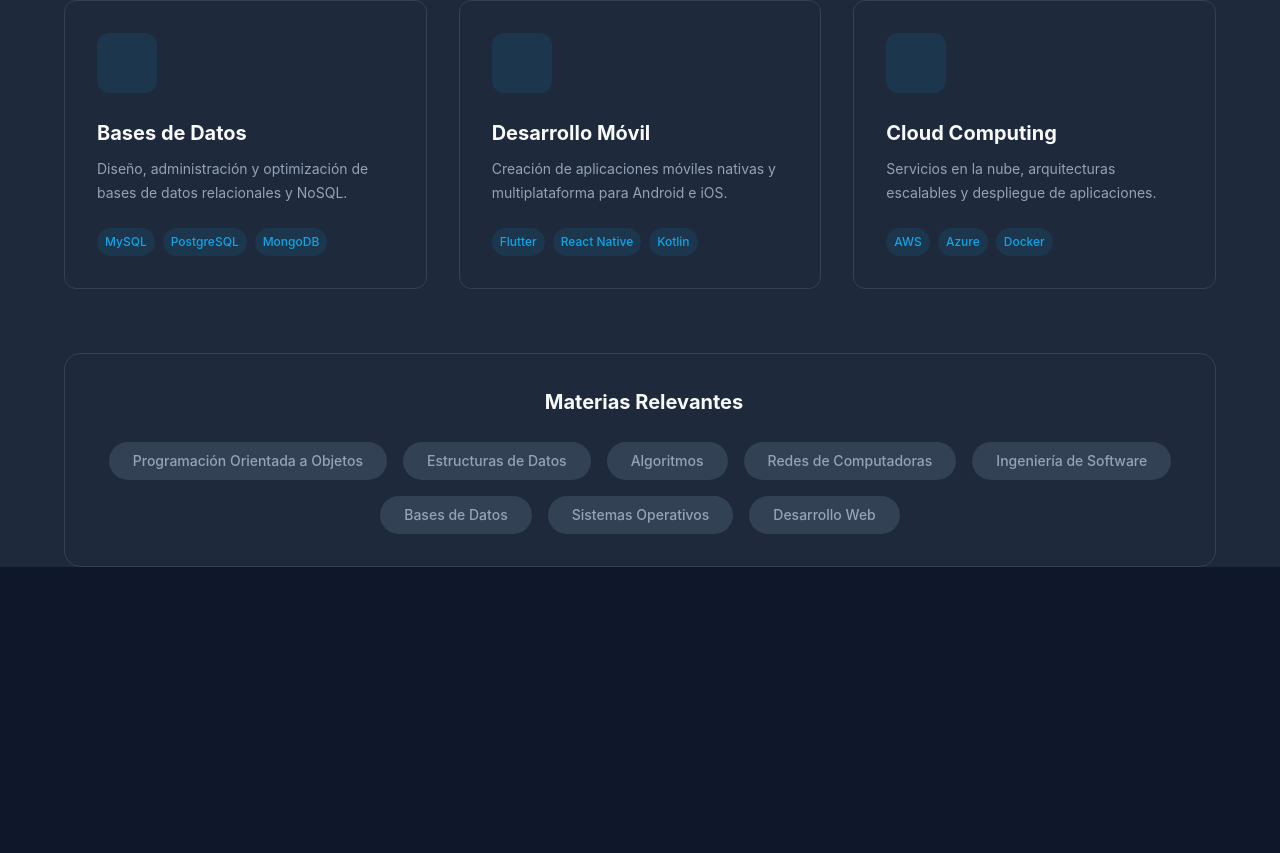
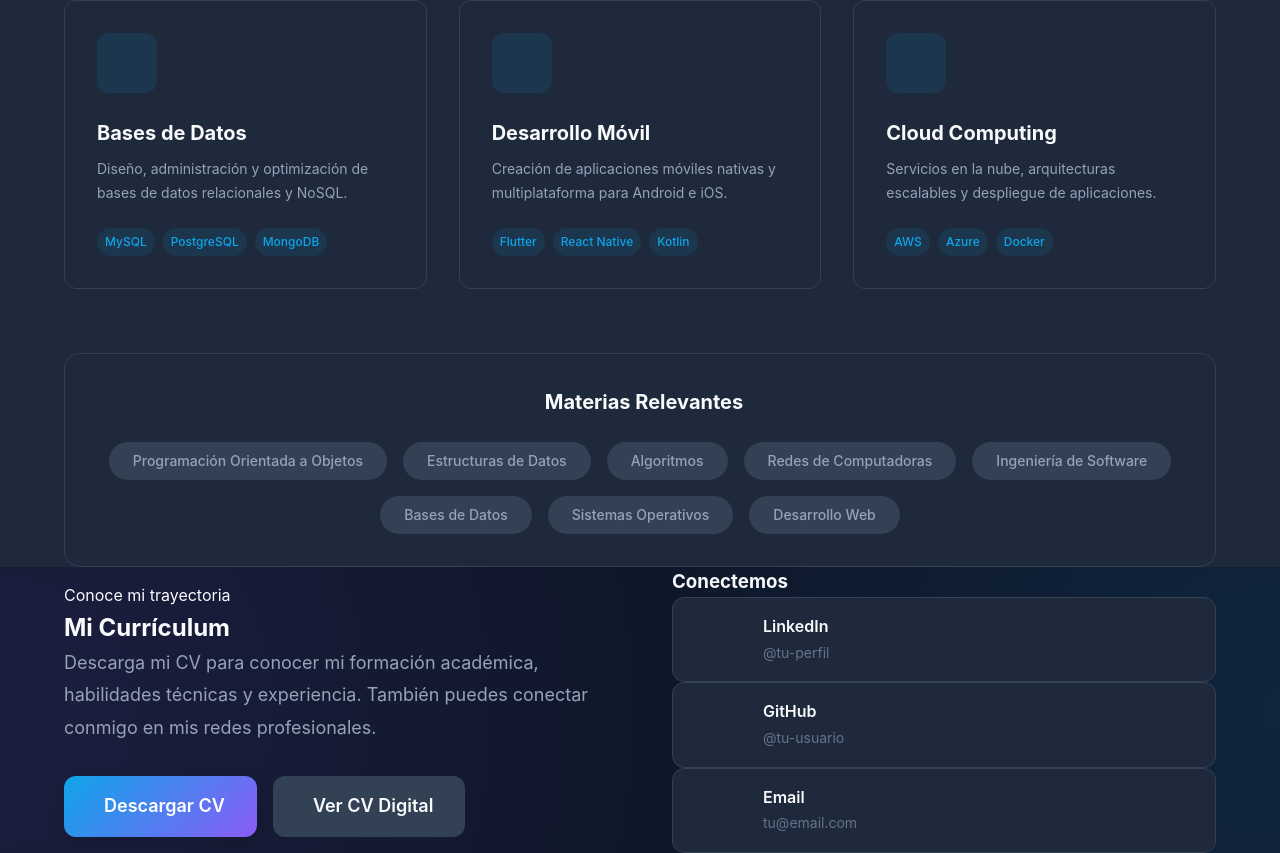
Before and after one commit to TheArtico05/Lab6_MorenoViguerasArturoTadeo, a Next.js app in the folder portafolio/: page / in a window 1280 px wide. Shown: the part 828-1681 px from the top of the page. Before the commit the page ends 1395 px from the top, so only its background shows below. Built offline with nearby package versions, Linux system fonts and the light colour scheme.

Commit message:
Creacion del apartado del CV

```diff
--- /dev/null
+++ b/portafolio/app/Components/CV/CV.module.css
@@ -0,0 +1,125 @@
+/* ========== CV SECTION ========== */
+.cv {
+    background: var(--color-bg-primary);
+    position: relative;
+}
+
+.cv::before {
+    content: '';
+    position: absolute;
+    top: 0;
+    left: 0;
+    right: 0;
+    bottom: 0;
+    background:
+        radial-gradient(circle at 0% 50%, rgba(139, 92, 246, 0.1) 0%, transparent 50%),
+        radial-gradient(circle at 100% 50%, rgba(14, 165, 233, 0.1) 0%, transparent 50%);
+    pointer-events: none;
+}
+
+.cv__content {
+    display: grid;
+    grid-template-columns: 1fr 1fr;
+    gap: var(--spacing-3xl);
+    align-items: center;
+    position: relative;
+    z-index: 1;
+}
+
+.cv__description {
+    font-size: var(--font-size-lg);
+    color: var(--color-text-secondary);
+    margin-bottom: var(--spacing-xl);
+    line-height: 1.8;
+}
+
+.cv__buttons {
+    display: flex;
+    gap: var(--spacing-md);
+    flex-wrap: wrap;
+}
+
+.cv__social-title {
+    font-size: var(--font-size-xl);
+    font-weight: 700;
+    color: var(--color-text-primary);
+    margin-bottom: var(--spacing-lg);
+}
+
+.cv__social-links {
+    display: flex;
+    flex-direction: column;
+    gap: var(--spacing-md);
+}
+
+.social__card {
+    display: flex;
+    align-items: center;
+    gap: var(--spacing-md);
+    background: var(--color-bg-secondary);
+    border: 1px solid var(--color-bg-tertiary);
+    border-radius: var(--border-radius-lg);
+    padding: var(--spacing-md) var(--spacing-lg);
+    transition: all var(--transition-base);
+}
+
+.social__card:hover {
+    transform: translateX(10px);
+    border-color: var(--color-primary);
+    box-shadow: var(--shadow-lg);
+}
+
+.social__icon {
+    width: 50px;
+    height: 50px;
+    border-radius: var(--border-radius-md);
+    display: flex;
+    align-items: center;
+    justify-content: center;
+    font-size: var(--font-size-xl);
+}
+
+.social__icon--linkedin {
+    background: rgba(0, 119, 181, 0.2);
+    color: #0077b5;
+}
+
+/* ERROR 13 (AVANZADO): El icono de GitHub no tiene color visible
+   SOLUCIÓN: Falta la propiedad color para el texto/icono
+   Agregar: color: var(--color-text-primary);
+   Los selectores específicos como --github necesitan definir su propio color */
+.social__icon--github {
+    background: rgba(255, 255, 255, 0.1);
+    color: var(--color-text-primary);
+}
+
+.social__icon--email {
+    background: rgba(14, 165, 233, 0.2);
+    color: var(--color-primary);
+}
+
+.social__info {
+    flex: 1;
+}
+
+.social__name {
+    display: block;
+    font-size: var(--font-size-base);
+    font-weight: 600;
+    color: var(--color-text-primary);
+}
+
+.social__user {
+    font-size: var(--font-size-sm);
+    color: var(--color-text-muted);
+}
+
+.social__arrow {
+    color: var(--color-text-muted);
+    transition: all var(--transition-base);
+}
+
+.social__card:hover .social__arrow {
+    color: var(--color-primary);
+    transform: translateX(5px);
+}
--- /dev/null
+++ b/portafolio/app/Components/CV/CV.tsx
@@ -0,0 +1,76 @@
+import React from 'react';
+import styles from './CV.module.css';
+import Link from 'next/link';
+
+export default function CV(){
+    return(
+        <section className={styles.cv} id="cv">
+            <div className="container">
+                <div className={styles.cv__content}>
+                    <div className={styles.cv__info}>
+                        <span className={styles.section__subtitle}>Conoce mi trayectoria</span>
+                        <h2 className={styles.section__title}>Mi Currículum</h2>
+                        <p className={styles.cv__description}>
+                            Descarga mi CV para conocer mi formación académica, habilidades
+                            técnicas y experiencia. También puedes conectar conmigo en mis
+                            redes profesionales.
+                        </p>
+
+                        <div className={styles.cv__buttons}>
+                            <Link
+                                href="https://www.overleaf.com/gallery/tagged/cv"
+                                className="btn btn--primary btn--large"
+                            >
+                                <i className="fas fa-download"></i> Descargar CV
+                            </Link>
+
+                            <Link href="#" className="btn btn--secondary btn--large">
+                                <i className="fas fa-eye"></i> Ver CV Digital
+                            </Link>
+                        </div>
+                    </div>
+
+                    <div className={styles.cv__social}>
+                        <h3 className={styles.cv__socialTitle}>Conectemos</h3>
+                        <div className={styles.cv__socialLinks}>
+
+                            <Link href="https://linkedin.com/in/tu-perfil" className={styles.social__card}>
+                                <div className={styles.social__icon}>
+                                    <i className="fab fa-linkedin-in"></i>
+                                </div>
+                                <div className={styles.social__info}>
+                                    <span className={styles.social__name}>LinkedIn</span>
+                                    <span className={styles.social__user}>{"@tu-perfil"}</span>
+                                </div>
+                                <i className="fas fa-arrow-right"></i>
+                            </Link>
+
+                            <Link href="https://github.com/tu-usuario" className={styles.social__card}>
+                                <div className={styles.social__icon}>
+                                    <i className="fab fa-github"></i>
+                                </div>
+                                <div className={styles.social__info}>
+                                    <span className={styles.social__name}>GitHub</span>
+                                    <span className={styles.social__user}>{"@tu-usuario"}</span>
+                                </div>
+                                <i className="fas fa-arrow-right"></i>
+                            </Link>
+
+                            <Link href="mailto:tu@email.com" className={styles.social__card}>
+                                <div className={styles.social__icon}>
+                                    <i className="fas fa-envelope"></i>
+                                </div>
+                                <div className={styles.social__info}>
+                                    <span className={styles.social__name}>Email</span>
+                                    <span className={styles.social__user}>{"tu@email.com"}</span>
+                                </div>
+                                <i className="fas fa-arrow-right"></i>
+                            </Link>
+
+                        </div>
+                    </div>
+                </div>
+            </div>
+        </section>
+    );
+}
--- a/portafolio/app/page.tsx
+++ b/portafolio/app/page.tsx
@@ -2,12 +2,15 @@
 import Header from "./Components/Header/Header";
 import HeroSection from "./Components/HeroSection/Hero.section";
 import Interest from "./Components/Interest/Interest";
+import CV from "./Components/CV/CV";
 
 export default function Home() {
   return (
-    <><Header/>
+    <>
+      <Header/>
       <HeroSection/>
       <Interest/>
+      <CV/>
     </>
   );
 }
```
